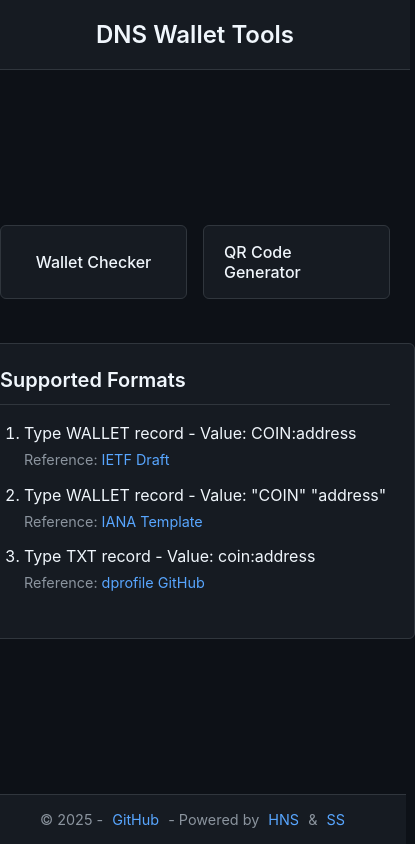
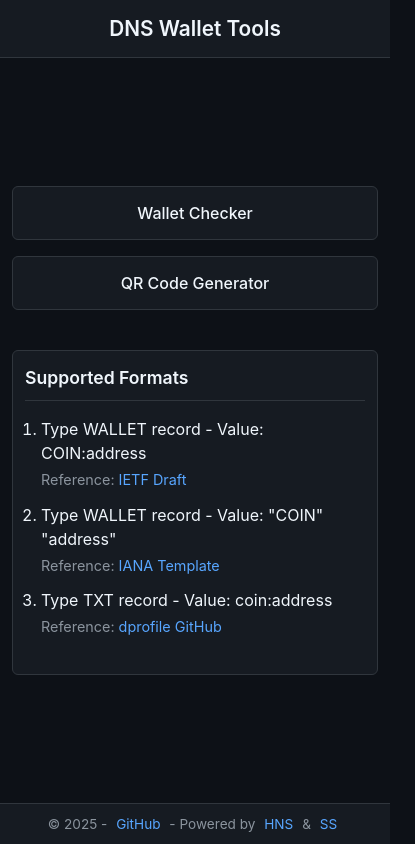
Before and after one commit to H4ckB4s3/wallet, a plain HTML site: page index.html in a window 390 px wide. Shown: the whole page, 415 px wide, since content can reach past the window. Drawn offline with Linux system fonts and the light colour scheme.

Commit message:
Update index.html

```diff
--- a/index.html
+++ b/index.html
@@ -14,6 +14,10 @@
       --github-blue: #58a6ff;
       --github-green: #3fb950;
       --github-card-bg: #161b22;
+    }
+
+    * {
+      box-sizing: border-box;
     }
 
     body, html {
@@ -53,6 +57,7 @@
 
     .options-container {
       display: flex;
+      flex-wrap: wrap;
       gap: 16px;
       width: 100%;
       justify-content: center;
@@ -144,6 +149,59 @@
     footer a:hover {
       text-decoration: underline;
     }
+
+    /* Responsive adjustments for mobile */
+    @media (max-width: 768px) {
+      main {
+        padding: 24px 16px;
+      }
+
+      .options-container {
+        flex-direction: column;
+        align-items: center;
+      }
+
+      .option {
+        max-width: 100%;
+      }
+
+      .info-box {
+        padding: 20px 16px;
+      }
+
+      .info-box ol {
+        padding-left: 20px;
+      }
+    }
+
+    @media (max-width: 480px) {
+      header {
+        padding: 16px;
+        font-size: 1.3rem;
+      }
+
+      main {
+        padding: 20px 12px;
+        gap: 20px;
+      }
+
+      .info-box {
+        padding: 16px 12px;
+      }
+
+      .info-box h2 {
+        font-size: 1.1rem;
+      }
+
+      .info-box ol {
+        padding-left: 16px;
+      }
+
+      footer {
+        padding: 12px;
+        font-size: 0.85rem;
+      }
+    }
   </style>
 </head>
 <body>
```
